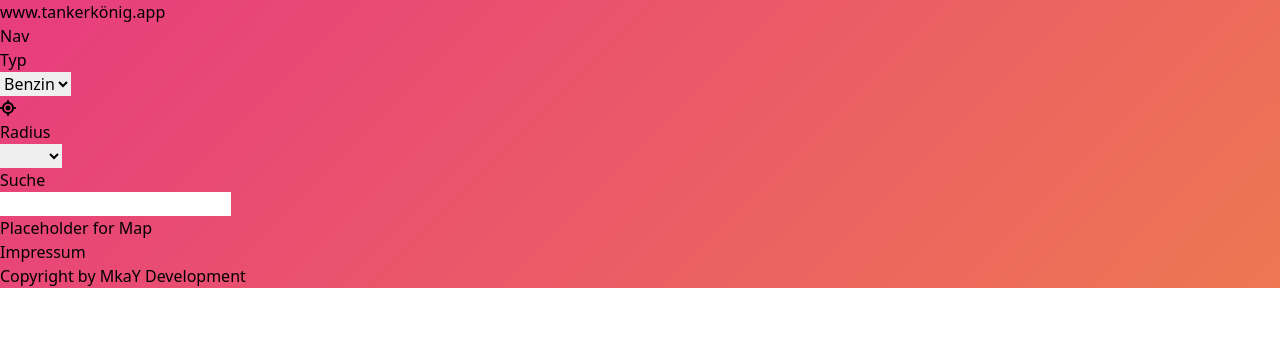
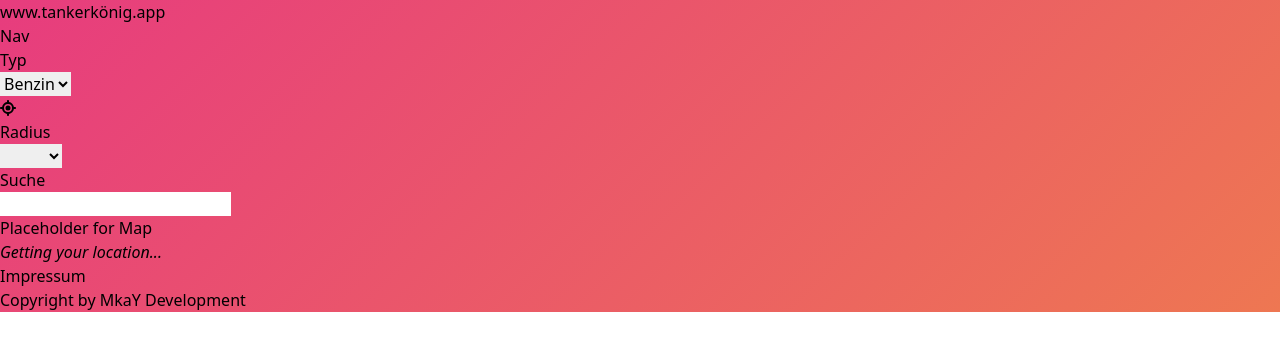
Before and after one commit to mkay-development/vite-tankerkoenig-app, a Vue app in the folder app/: page / in a window 1280 px wide. Shown: the top 350 px of the page. Built offline with nearby package versions, Linux system fonts and the light colour scheme; no server answers.

Commit message:
add nivator location request

```diff
--- a/app/package.json
+++ b/app/package.json
@@ -13,6 +13,7 @@
     "@fortawesome/free-regular-svg-icons": "^6.1",
     "@fortawesome/free-solid-svg-icons": "^6.1",
     "@fortawesome/vue-fontawesome": "^3.0",
+    "@vueuse/core": "^9.6.0",
     "less": "^4.1",
     "less-loader": "^11.0",
     "pinia": "^2.0",
--- a/app/src/pages/home.vue
+++ b/app/src/pages/home.vue
@@ -33,14 +33,50 @@
     </div>
     <div class="col-span-12 map">
       Placeholder for Map
+      <div v-if="errorStr">
+        Sorry, but the following error occurred: {{ errorStr }}
+      </div>
+
+      <div v-if="gettingLocation">
+        <i>Getting your location...</i>
+      </div>
+
+      <div v-if="location">
+        Your location data is {{ location.coords.latitude }},
+        {{ location.coords.longitude }}
+      </div>
     </div>
   </div>
 </template>
 
 <script setup>
-import { ref } from "vue";
+import { onMounted, ref } from "vue";
+import { useBrowserLocation } from "@vueuse/core";
 
 let search = ref("");
 let coordinates = ref([7.6232, 51.0066]);
 let typ = ref("benzin");
+let errorStr = ref("");
+let gettingLocation = ref(false);
+let location = ref(null);
+
+onMounted(function () {
+  if (!("geolocation" in navigator)) {
+    errorStr.value = "Geolocation is not available.";
+    return;
+  }
+
+  gettingLocation.value = true;
+  // get position
+  navigator.geolocation.getCurrentPosition(
+    (pos) => {
+      gettingLocation.value = false;
+      location.value = pos;
+    },
+    (err) => {
+      gettingLocation.value = false;
+      errorStr.value = err.message;
+    }
+  );
+});
 </script>
```
Also changed, not shown: 1 other file (tests, documents, lock files or other folders).
